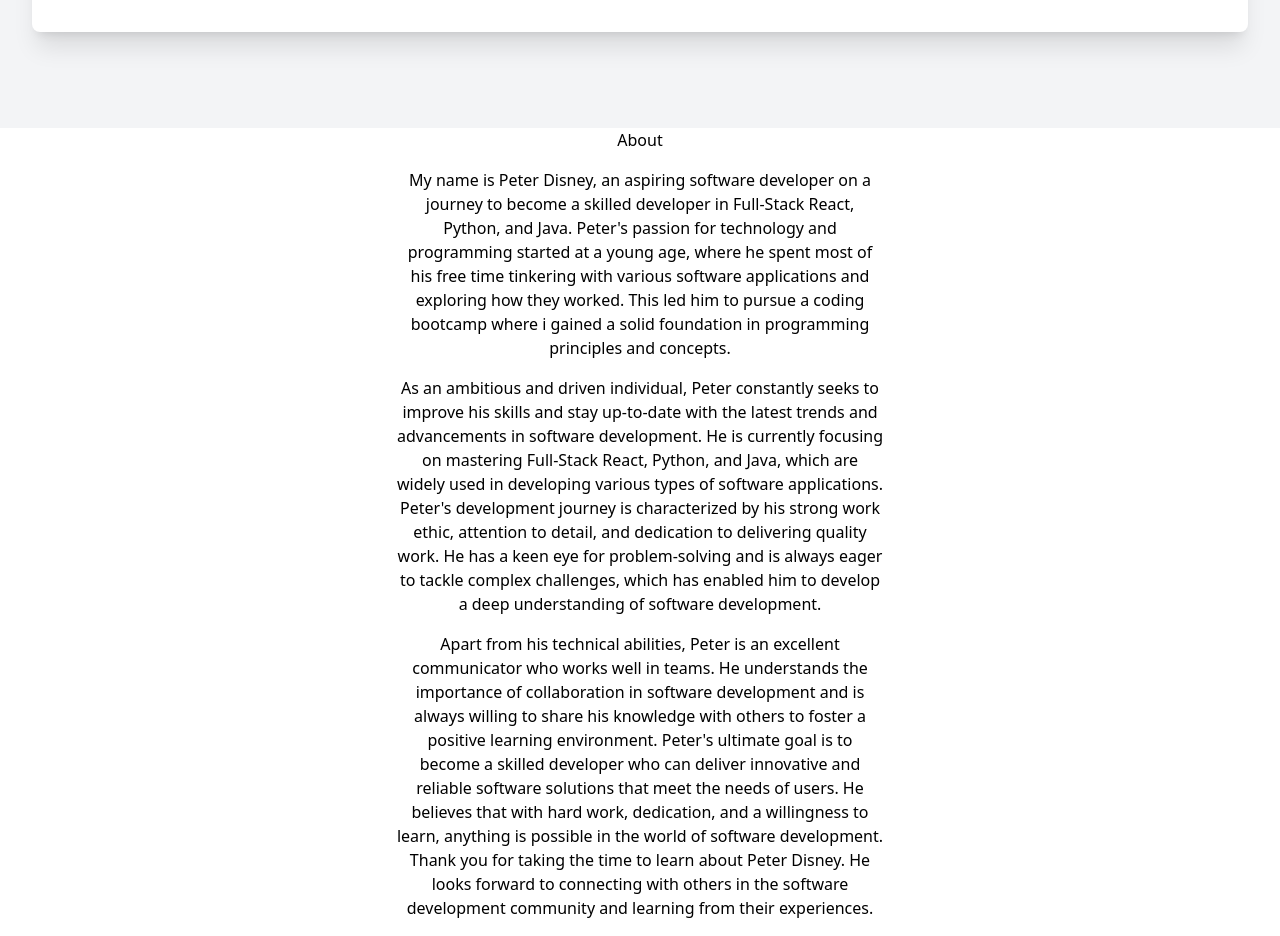
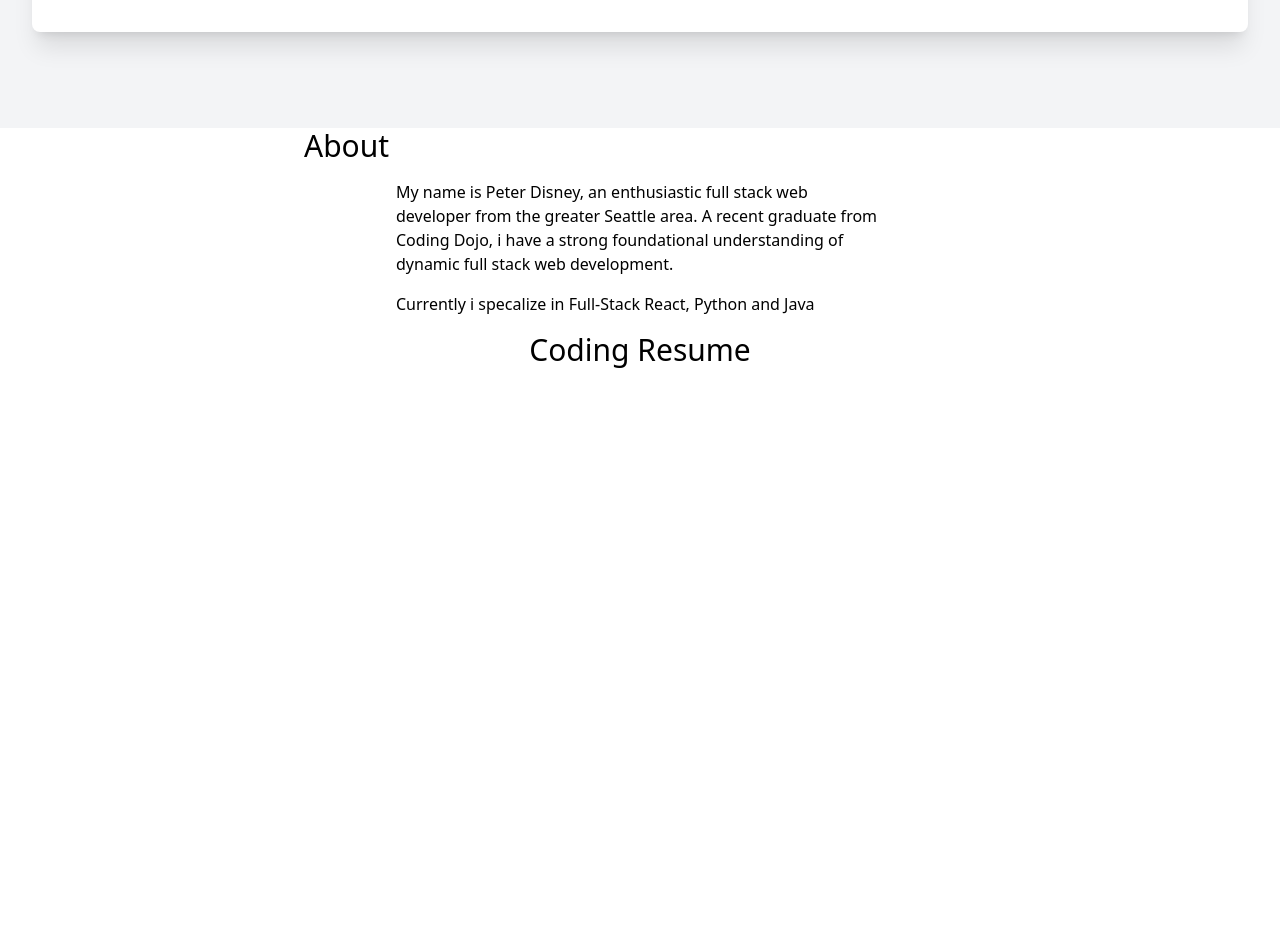
Before and after one commit to PeterDisney/Peter_Portfolio, a React (Create React App) app in the folder client/: page / in a window 1280 px wide. Shown: the part 320-1256 px from the top of the page. After the commit the page ends 800 px from the top, so only its background shows below. Built offline with nearby package versions, Linux system fonts and the light colour scheme.

Commit message:
main section addition, mid edit about page

```diff
--- a/client/src/views/About.jsx
+++ b/client/src/views/About.jsx
@@ -2,51 +2,24 @@ import React from "react";
 
 const About = () => {
   return (
-    <div>
+    <div className="container">
       <div className="max-w-2xl mx-auto">
-        <div className="w-full">
+        <div className="text-3xl text-left">
           <p>About</p>
         </div>
         <div className="w-full flex justify-center">
           <div className="w-full lg:w-3/4">
             <div className="mx-2">
               <p className="my-4">
-                My name is Peter Disney, an aspiring software developer on a
-                journey to become a skilled developer in Full-Stack React,
-                Python, and Java. Peter's passion for technology and programming
-                started at a young age, where he spent most of his free time
-                tinkering with various software applications and exploring how
-                they worked. This led him to pursue a coding bootcamp where i
-                gained a solid foundation in programming principles and
-                concepts.
+                My name is Peter Disney, an enthusiastic full stack web developer from the greater Seattle area.
+                A recent graduate from Coding Dojo, i have a strong foundational understanding of dynamic full stack web development.
+
               </p>
               <p className="my-4">
-                As an ambitious and driven individual, Peter constantly seeks to
-                improve his skills and stay up-to-date with the latest trends
-                and advancements in software development. He is currently
-                focusing on mastering Full-Stack React, Python, and Java, which
-                are widely used in developing various types of software
-                applications. Peter's development journey is characterized by
-                his strong work ethic, attention to detail, and dedication to
-                delivering quality work. He has a keen eye for problem-solving
-                and is always eager to tackle complex challenges, which has
-                enabled him to develop a deep understanding of software
-                development.
+                Currently i specalize in Full-Stack React, Python and Java
               </p>
               <p className="my-4">
-                Apart from his technical abilities, Peter is an excellent
-                communicator who works well in teams. He understands the
-                importance of collaboration in software development and is
-                always willing to share his knowledge with others to foster a
-                positive learning environment. Peter's ultimate goal is to
-                become a skilled developer who can deliver innovative and
-                reliable software solutions that meet the needs of users. He
-                believes that with hard work, dedication, and a willingness to
-                learn, anything is possible in the world of software
-                development. Thank you for taking the time to learn about Peter
-                Disney. He looks forward to connecting with others in the
-                software development community and learning from their
-                experiences.
+
               </p>
             </div>
           </div>
--- a/client/src/views/CodingResume.jsx
+++ b/client/src/views/CodingResume.jsx
@@ -3,7 +3,7 @@ import React from "react";
 const Resume = () => {
   return (
     <div>
-      <div>Coding Resume</div>
+      <div className="text-3xl">Coding Resume</div>
       <div>
         <div></div>
         <div></div>
--- a/client/src/views/Main.jsx
+++ b/client/src/views/Main.jsx
@@ -1,21 +1,34 @@
 import React from "react";
 import Navbar from "../components/GenericComponents/Navbar";
 import About from "./About";
+import CodingResume from "./CodingResume";
 import "../index.css";
 
 const Main = () => {
+
+  const languages = ['JavaScript', 'Java', 'Python', 'HTML5', 'CSS', 'SQL'];
+  const frontEnd = ['React', 'JSX', 'Jinja2', 'Bootstrap', 'Tailwind'];
+  const backEnd = ['Flask', 'Spring Boot', 'Django', 'Express'];
+  const databases = ['Mongo', 'MySQL', 'Mongoose'];
+  const aws = ['AWS', 'EC2', 'S3 Bucket', 'Cloud Front', 'Route 53', 'SSL', 'Deployment'];
+  const tools = ['Git', 'GitHub'];
+
+
   return (
-    <div>
+    <main className="bg-cover bg-center min-h-screen">
       <header>
         <Navbar />
       </header>
+      <body>
+        {/* JUMBOTRON */}
         <section>
           <div className="bg-gray-100 py-24">
             <div className="max-w-screen-xl mx-auto px-4 sm:px-6 lg:px-8">
               <div className="bg-white shadow-xl rounded-lg overflow-hidden">
                 <div className="px-4 py-5 sm:px-6">
-
-                <h2 className="text-6xl font-bold text-gray-800">Peter Disney</h2>
+                  <h2 className="text-6xl font-bold text-gray-800">
+                    Peter Disney
+                  </h2>
                   <p className="mt-1 text-2xl text-gray-600">
                     Full-Stack Software Developer
                   </p>
@@ -25,10 +38,20 @@ const Main = () => {
             </div>
           </div>
         </section>
-      <section className="text-center">
+        {/* ABOUT */}
+        <section className="text-left">
           <About />
         </section>
-    </div>
+        {/* SKILLS */}
+        <section>
+
+        </section>
+        {/* RESUME */}
+        <section>
+          <CodingResume />
+        </section>
+      </body>
+    </main>
   );
 };
 
```
Lines whose indentation alone changed are shown as unchanged.
